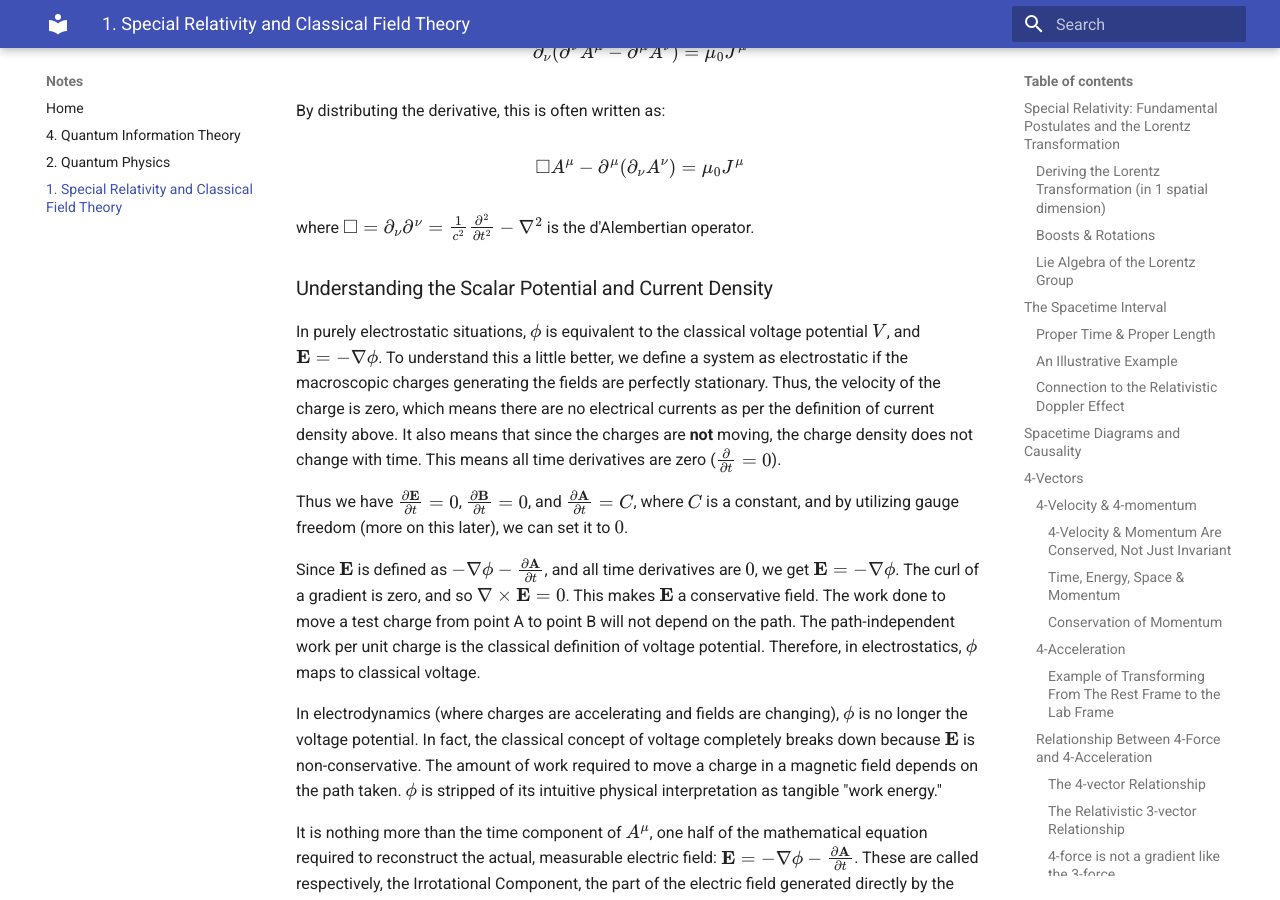
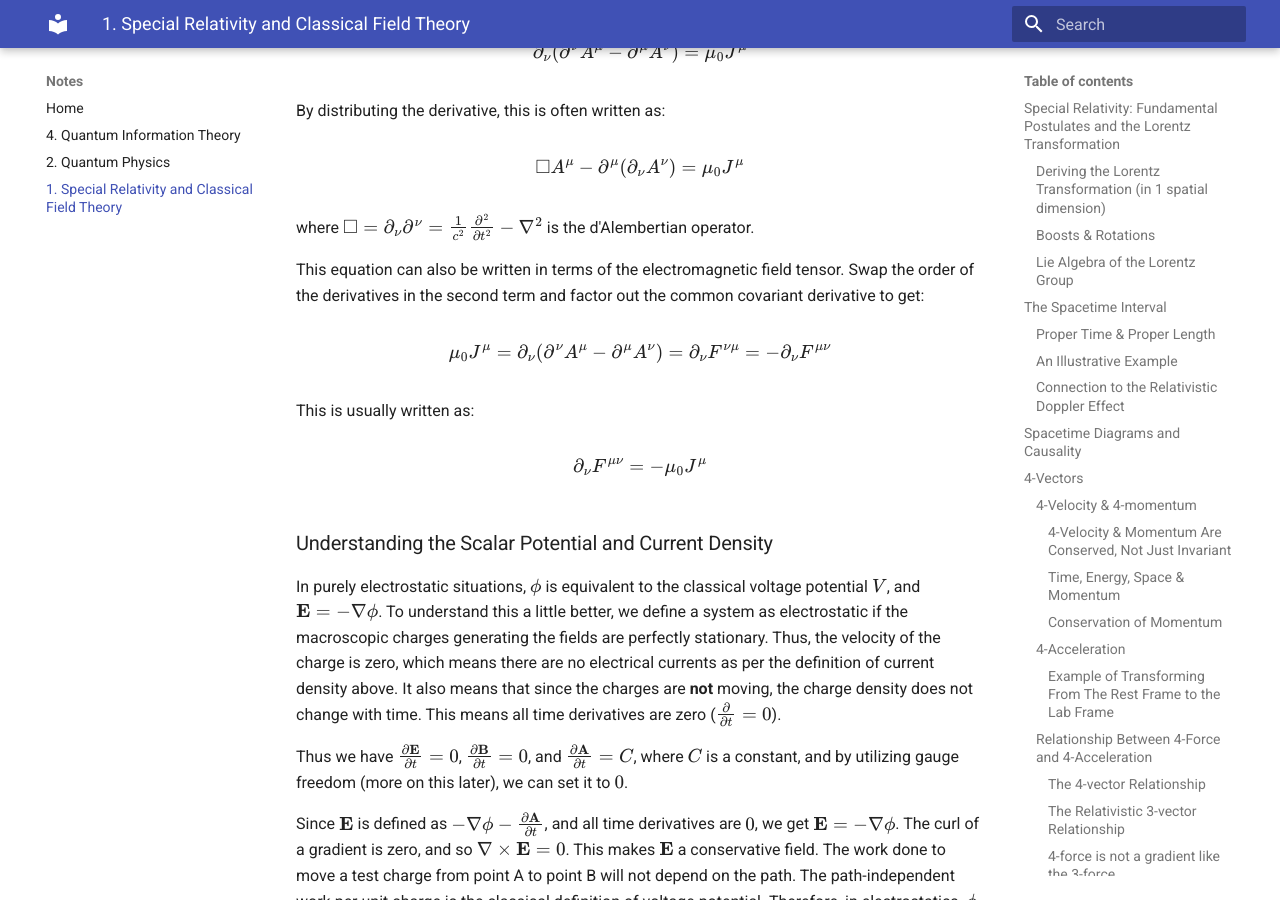
Before and after one commit to regstuff/notes, an MkDocs documentation site: the page built from docs/special_relativity_classical_field_theory.md, in a window 1280 px wide and 900 px high, scrolled down 44103 px. Built offline with MkDocs 1.6.1 and Material for MkDocs 9.7.7, drawn with Linux system fonts in a browser that asks for light colours.

Commit message:
Update special_relativity_classical_field_theory.md

```diff
--- a/docs/special_relativity_classical_field_theory.md
+++ b/docs/special_relativity_classical_field_theory.md
@@ -1047,6 +1047,14 @@ $$\square A^\mu-\partial^\mu(\partial_\nu A^\nu)=\mu_0 J^\mu$$
 
 where $\square=\partial_\nu\partial^\nu=\frac{1}{c^2}\frac{\partial^2}{\partial t^2}-\nabla^2$ is the d'Alembertian operator.
 
+This equation can also be written in terms of the electromagnetic field tensor. Swap the order of the derivatives in the second term and factor out the common covariant derivative to get:
+
+$$\mu_0 J^\mu = \partial_\nu(\partial^\nu A^\mu-\partial^\mu A^\nu)=\partial_\nu F^{\nu\mu}=-\partial_\nu F^{\mu\nu}$$
+
+This is usually written as:
+
+$$\partial_\nu F^{\mu\nu}=-\mu_0 J^\mu$$
+
 ### Understanding the Scalar Potential and Current Density
 
 In purely electrostatic situations, $\phi$ is equivalent to the classical voltage potential $V$, and $\mathbf{E} = -\nabla\phi$. To understand this a little better, we define a system as electrostatic if the macroscopic charges generating the fields are perfectly stationary. Thus, the velocity of the charge is zero, which means there are no electrical currents as per the definition of current density above. It also means that since the charges are **not** moving, the charge density does not change with time. This means all time derivatives are zero ($\frac{\partial}{\partial t} = 0$).
```
